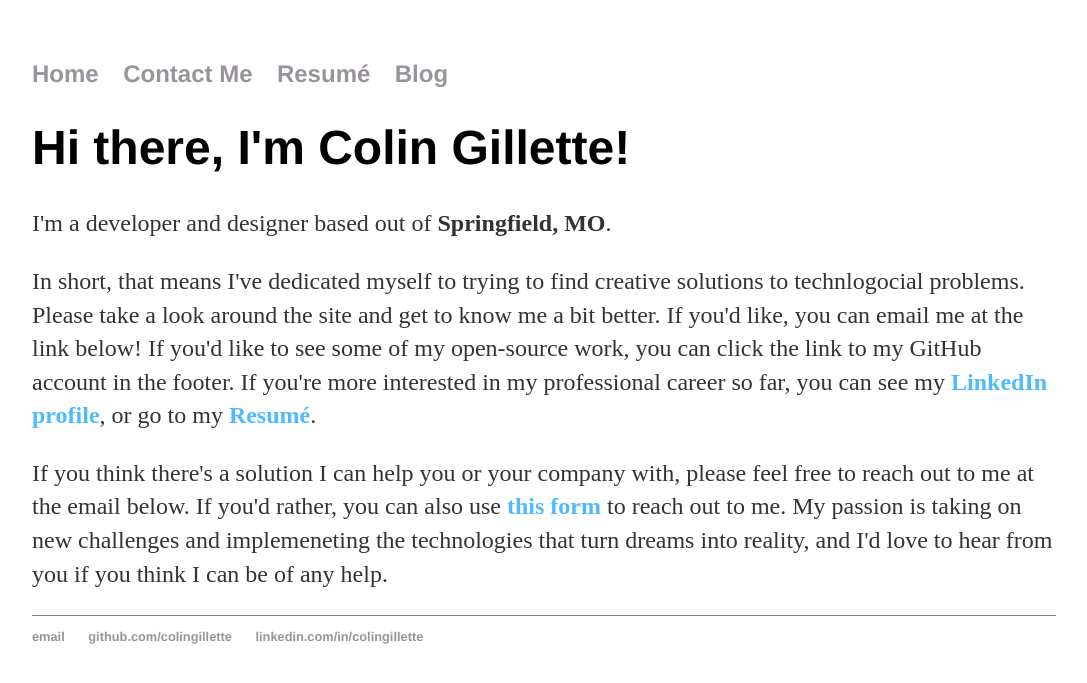
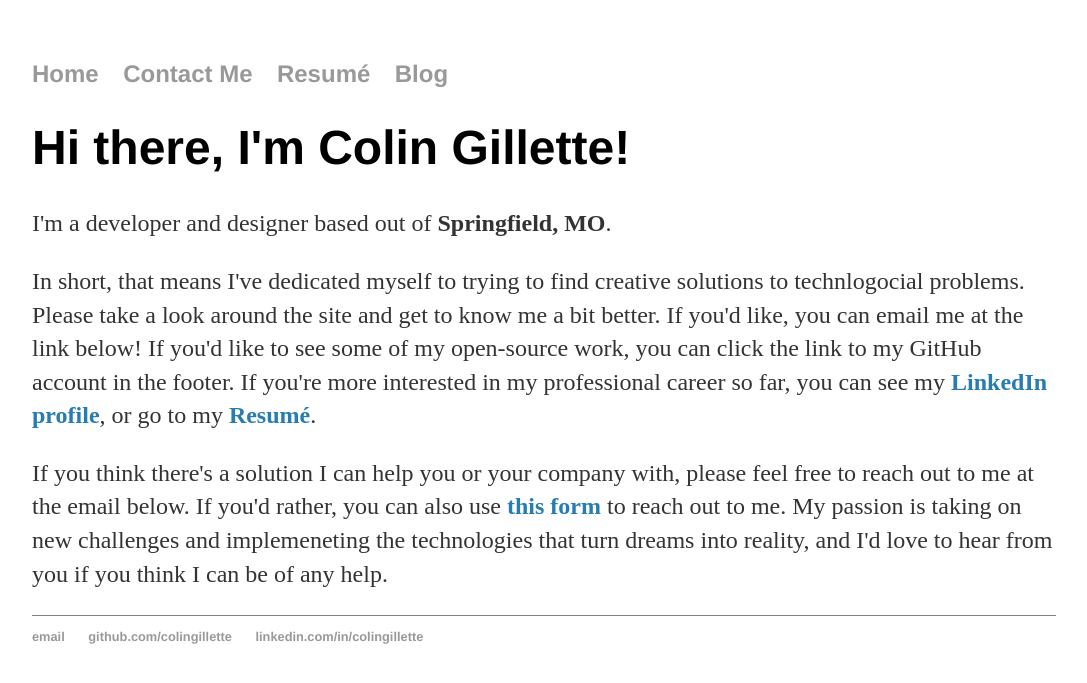
Before and after one commit to colingillette/colingillette.github.io, a Jekyll site: the page built from index.html, in a window 1280 px wide. Shown: the top 683 px of the page, without its empty margins (96-1183 px from the left). Built offline with Jekyll 4.4.1, drawn with Linux system fonts in a browser that asks for light colours.

Commit message:
one more style change to link color

```diff
--- a/css/main.css
+++ b/css/main.css
@@ -26,13 +26,13 @@ nav ul li, footer ul li {
 
 a {
     text-decoration: none;
-    color: #4fbbff;
+    color: #277cb1;
     font-weight: bold;
 }
 
 .out-of-text-link {
     text-decoration: none;
-    color: #99939b;
+    color: #999;
     font-weight: bold;
 }
 
```
